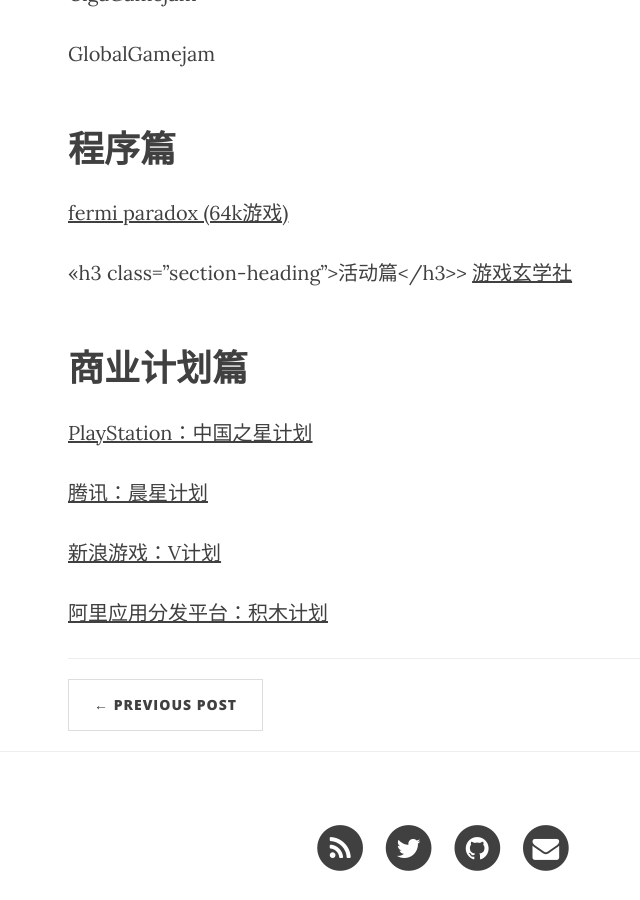
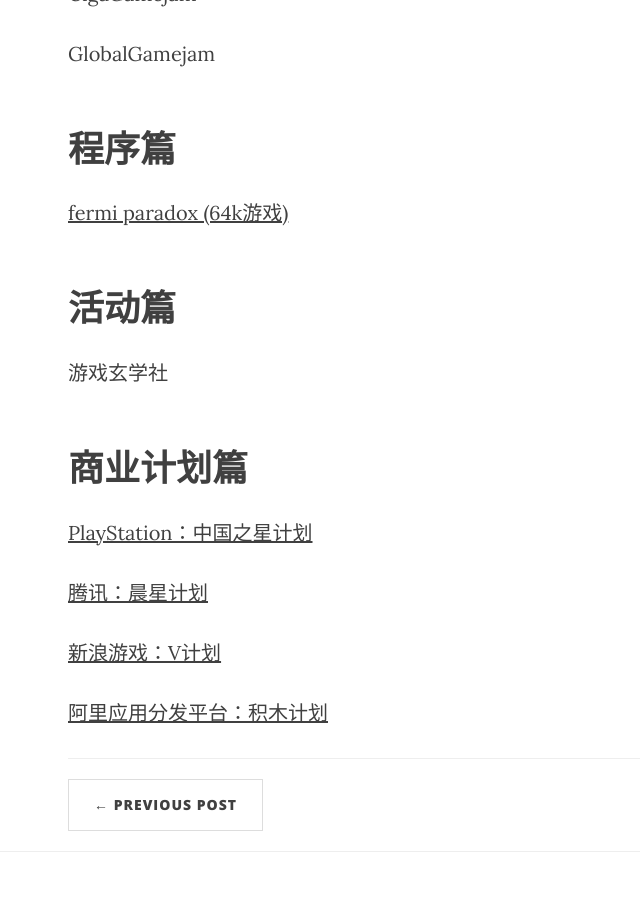
Before and after one commit to tachen/tachen.github.io, a Jekyll site: the page built from _posts/2017-08-03-indieGame.markdown, in a window 1280 px wide and 900 px high, scrolled down 1275 px. Shown: the whole window, without its empty margins (197-837 px from the left). Built offline with Jekyll 4.4.1, drawn with Linux system fonts in a browser that asks for light colours; nearby versions of some CDN libraries.

Commit message:
no message

```diff
--- a/_posts/2017-08-03-indieGame.markdown
+++ b/_posts/2017-08-03-indieGame.markdown
@@ -30,8 +30,8 @@
 <h3 class="section-heading">程序篇</h3>
 <a href="http://www.pouet.net/prod.php?which=67113" target="_blank">fermi paradox	(64k游戏)</a>
 
-<<h3 class="section-heading">活动篇</h3>>
-<a href="https://cowlevel.net/article/1861261" target="_blank">游戏玄学社</a>
+<h3 class="section-heading">活动篇</h3>
+<p>游戏玄学社</p>
 
 <h3 class="section-heading">商业计划篇</h3>
 <a href="https://www.playstation.com.cn/chinaheroproject/hero.html" target="_blank">PlayStation：中国之星计划</a>
```
